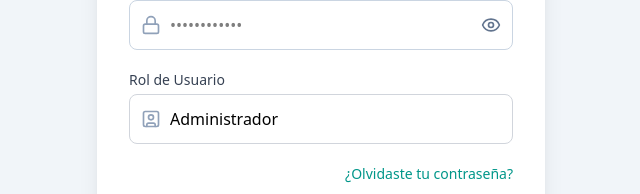
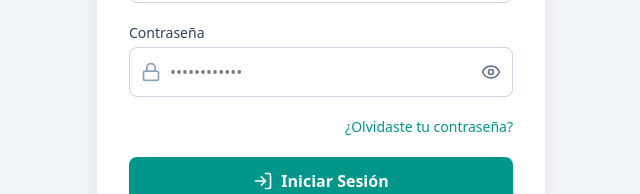
Before and after one commit to LinaMariaa2/frontend-proyecto, a Next.js app: page /login in a window 1280 px wide. Shown: the part 447-641 px from the top of the page, without its empty margins (319-959 px from the left). Built offline with nearby package versions, Linux system fonts and the light colour scheme; no server answers.

Commit message:
login sin rol

```diff
--- a/src/app/(public)/login/page.tsx
+++ b/src/app/(public)/login/page.tsx
@@ -143,25 +143,6 @@ export default function LoginPage() {
                         {passwordError && <p className="text-red-500 text-sm mt-1">{passwordError}</p>}
                     </div>
 
-                    {/* --- CAMBIO: Se restaura el selector de rol --- */}
-                    <div>
-                        <label htmlFor="role" className="block text-sm font-medium text-gray-700 mb-1">
-                            Rol de Usuario
-                        </label>
-                        <div className="relative">
-                             <UserSquare className="absolute left-3 top-1/2 -translate-y-1/2 w-5 h-5 text-slate-400" />
-                             <select
-                                id="role"
-                                value={role}
-                                onChange={(e) => setRole(e.target.value)}
-                                className="w-full border border-gray-300 p-3 pl-10 rounded-lg focus:outline-none focus:ring-2 focus:ring-teal-500 appearance-none"
-                                disabled={loading}
-                            >
-                                <option value="admin">Administrador</option>
-                                <option value="operario">Operario</option>
-                            </select>
-                        </div>
-                    </div>
 
                     <div className="flex items-center justify-end">
                         <Link href="/recpassword" className="text-sm font-medium text-teal-600 hover:text-teal-700 hover:underline">
```
Also changed, not shown: 1 other file (tests, documents, lock files or other folders).
